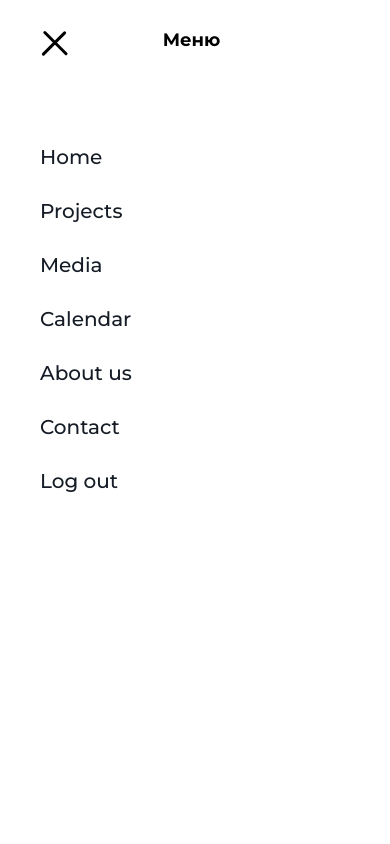
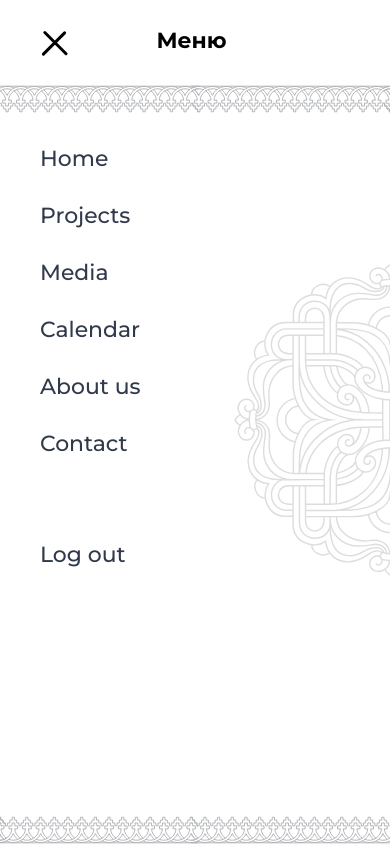
Before and after one commit to tamsargsyan/301-a, a React (Create React App) app: page / in a window 390 px wide. Both pictures are taken after a click on the element 56 px from the left and 42 px from the top of the page. Shown: the top 844 px of the page. Built offline with nearby package versions, Linux system fonts and the light colour scheme.

Commit message:
fix navbar in mobile

```diff
--- a/src/App.tsx
+++ b/src/App.tsx
@@ -3,6 +3,7 @@ import Background from "./components/Background";
 import Header from "./components/Header";
 import Navbar from "./components/Navbar";
 import SIDE_PATTERN_2 from "./assets/patterns/side-2.svg";
+import SIDE_PATTERN_2_MOBILE from "./assets/patterns/side-2-mobile.svg";
 import SMALL_PATTERN_2 from "./assets/patterns/small-2.svg";
 import BIG_PATTERN_2 from "./assets/patterns/big-2.svg";
 import BIG_PATTERN_3 from "./assets/patterns/big-3.svg";
@@ -15,8 +16,10 @@ import Ecosystem from "./pages/Ecosystem";
 import News from "./pages/News";
 import Contact from "./pages/Contact";
 import Footer from "./pages/Footer";
+import { useWindowSize } from "./hooks/useWindowSize";
 
 function App() {
+  const windowSize = useWindowSize();
   const sections = [
     {
       id: 1,
@@ -27,7 +30,7 @@ function App() {
       ],
       btn: ["Узнать больше"],
       icon: ICON_1,
-      pattern1: SIDE_PATTERN_2,
+      pattern1: windowSize.width < 975 ? SIDE_PATTERN_2_MOBILE : SIDE_PATTERN_2,
       pattern2: SMALL_PATTERN_2,
       pattern3: BIG_PATTERN_2,
     },
@@ -40,7 +43,7 @@ function App() {
       ],
       btn: undefined,
       icon: ICON_2,
-      pattern1: SIDE_PATTERN_2,
+      pattern1: windowSize.width < 975 ? SIDE_PATTERN_2_MOBILE : SIDE_PATTERN_2,
       pattern2: SMALL_PATTERN_2,
       pattern3: BIG_PATTERN_3,
     },
--- a/src/components/Background/index.css
+++ b/src/components/Background/index.css
@@ -62,9 +62,6 @@
 }
 
 @media screen and (max-width: 975px) {
-  .sidePattern1 {
-    z-index: 3;
-  }
   .pattern1,
   .pattern2 {
     display: none !important;
--- a/src/components/Header/index.css
+++ b/src/components/Header/index.css
@@ -117,7 +117,7 @@
     height: 40px;
   }
   .inner {
-    font-size: 14px;
+    font-size: 17px;
     padding-left: 65px;
   }
   .header {
--- a/src/components/Navbar/index.css
+++ b/src/components/Navbar/index.css
@@ -38,31 +38,6 @@
   padding: 20px;
   font-size: 12px;
 }
-/* @media screen and (max-width: 1920px) {
-  .link a {
-    font-size: clamp(0.9375rem, 0rem + 0.9375vw, 1.125rem);
-  }
-}
-@media screen and (max-width: 1600px) {
-  .link a {
-    font-size: clamp(0.820625rem, 0.0025rem + 0.935vw, 0.9375rem);
-  }
-}
-@media screen and (max-width: 1400px) {
-  .link a {
-    font-size: clamp(0.75rem, -0.0033rem + 0.9417vw, 0.820625rem);
-  }
-}
-@media screen and (max-width: 1280px) {
-  .link a {
-    font-size: clamp(0.644375rem, -0.0011rem + 0.9389vw, 0.75rem);
-  }
-}
-@media screen and (max-width: 1100px) {
-  .link a {
-    font-size: clamp(0.46875rem, 0.0004rem + 0.9367vw, 0.644375rem);
-  }
-} */
 @media screen and (max-width: 975px) {
   .link,
   .navbarContainer .btn {
@@ -92,8 +67,10 @@
     position: fixed;
     background: #fff;
     width: 100%;
-    height: 100vh;
-    inset: 0;
+    /* height: -webkit-fill-available; */
+    min-height: 100vh;
+    top: 0;
+    left: 0;
     z-index: 3;
     padding: 145px 40px 0 40px;
   }
@@ -101,7 +78,6 @@
     position: relative;
     z-index: 3;
     font-weight: 700;
-    font-size: 18px;
   }
   .openedHamburger .line:first-child {
     transform: rotate(45deg) translate(7.5px, 9px);
@@ -120,15 +96,24 @@
     flex-direction: column;
     align-items: flex-start;
   }
+  .menu .link {
+    gap: 30px;
+  }
+  .menu {
+    gap: 10vh;
+  }
   .openedMobileMenu .link {
     display: flex;
     flex-direction: column;
     font-weight: 500;
   }
   .link a {
-    color: #151c26;
-    font-size: 20px;
+    font-weight: 500;
     width: 100%;
+  }
+  .link a,
+  .logo {
+    font-size: clamp(2.109375rem, 0rem + 5.625vw, 2.8125rem);
   }
   .openedMobileMenu .link a {
     opacity: 0;
@@ -138,7 +123,25 @@
   .openedMobileMenu .logout a {
     animation-delay: 0.7s;
   }
+  /* body.no-scroll {
+    overflow: hidden;
+  } */
+  .openedMobileMenu .bigPattern {
+    width: 80vw;
+    left: 100%;
+  }
+  .openedMobileMenu .sidePattern1 {
+    top: 85px;
+  }
 }
+
+@media screen and (max-width: 600px) {
+  .link a,
+  .logo {
+    font-size: clamp(1.125rem, 0rem + 5.625vw, 2.109375rem);
+  }
+}
+
 @keyframes reveal {
   to {
     transform: translateY(0);
--- a/src/components/Navbar/index.tsx
+++ b/src/components/Navbar/index.tsx
@@ -1,5 +1,7 @@
-import { useState } from "react";
+import { useEffect, useState } from "react";
 import LOGO from "../../assets/logo.svg";
+import BIG_PATTERN from "../../assets/patterns/big-1.svg";
+import SIDE_PATTERN from "../../assets/patterns/side-1-mobile.svg";
 import { useWindowSize } from "../../hooks/useWindowSize";
 import Button from "../Button";
 import "./index.css";
@@ -46,6 +48,15 @@ const Navbar = () => {
       behavior: "smooth",
     });
   };
+  useEffect(() => {
+    // Add or remove the 'no-scroll' class to 'body' based on 'openMenu' state
+    document.body.classList.toggle("no-scroll", openMenu);
+
+    // Cleanup: Remove the class when the component unmounts
+    return () => {
+      document.body.classList.remove("no-scroll");
+    };
+  }, [openMenu]);
   return (
     <div className='navbarContainer'>
       {windowSize.width < 975 && (
@@ -59,6 +70,15 @@ const Navbar = () => {
           </div>
           {openMenu && (
             <div className='openedMobileMenu'>
+              <div className='bigPattern'>
+                <img src={BIG_PATTERN} alt='Pattern' />
+              </div>
+              <div className='sidePattern1'>
+                <img src={SIDE_PATTERN} alt='Pattern' />
+              </div>
+              <div className='sidePattern2'>
+                <img src={SIDE_PATTERN} alt='Pattern' />
+              </div>
               <div className='menu'>
                 <div className='link'>
                   {menu.map((link, i) => (
--- a/src/pages/News/index.tsx
+++ b/src/pages/News/index.tsx
@@ -1,7 +1,8 @@
 import Background from "../../components/Background";
 import Header from "../../components/Header";
 import HeaderIcon from "../../assets/info/news.svg";
-import SIDE_PATTERN from "../../assets/patterns/side-2.svg";
+import SIDE_PATTERN_2 from "../../assets/patterns/side-2.svg";
+import SIDE_PATTERN_2_MOBILE from "../../assets/patterns/side-2-mobile.svg";
 import PATTERN from "../../assets/patterns/side-3.svg";
 import NEWS_1 from "../../assets/news1.png";
 import NEWS_2 from "../../assets/news2.png";
@@ -50,7 +51,7 @@ const News = () => {
   const windowSize = useWindowSize();
   return (
     <Background
-      pattern1={SIDE_PATTERN}
+      pattern1={windowSize.width < 975 ? SIDE_PATTERN_2_MOBILE : SIDE_PATTERN_2}
       pattern2={PATTERN}
       pattern2LeftStyle={{
         width: "190px",
@@ -66,7 +67,7 @@ const News = () => {
         icon={HeaderIcon}
         style={{
           boxShadow: "0px 0px 16px rgba(49, 58, 75, 0.11)",
-          paddingTop: "50px",
+          paddingTop: "100px",
           paddingBottom: "40px",
         }}
       />
--- a/src/pages/Projects/index.tsx
+++ b/src/pages/Projects/index.tsx
@@ -1,6 +1,7 @@
 import Background from "../../components/Background";
 import Header from "../../components/Header";
 import SIDE_PATTERN_2 from "../../assets/patterns/side-2.svg";
+import SIDE_PATTERN_2_MOBILE from "../../assets/patterns/side-2-mobile.svg";
 import SMALL_PATTERN_1 from "../../assets/patterns/small-1.svg";
 import ICON from "../../assets/info/4.svg";
 import ARROW from "../../assets/arrow.svg";
@@ -9,6 +10,7 @@ import "./index.css";
 import { motion } from "framer-motion";
 import { useEffect, useRef, useState } from "react";
 import Button from "../../components/Button";
+import { useWindowSize } from "../../hooks/useWindowSize";
 
 const Projects = () => {
   const projects = [
@@ -82,9 +84,11 @@ const Projects = () => {
       setCurrentIndex(prevIndex => prevIndex + 1);
     }
   };
-
+  const windowSize = useWindowSize();
   return (
-    <Background pattern1={SIDE_PATTERN_2} pattern2={SMALL_PATTERN_1}>
+    <Background
+      pattern1={windowSize.width < 975 ? SIDE_PATTERN_2_MOBILE : SIDE_PATTERN_2}
+      pattern2={SMALL_PATTERN_1}>
       <div className='projectsContainer' id='projects'>
         <Header
           h1='НАШИ ПРОЕКТЫ'
```
Also changed, not shown: src/assets/patterns/side-1-mobile.svg (added), src/assets/patterns/side-2-mobile.svg (added).
